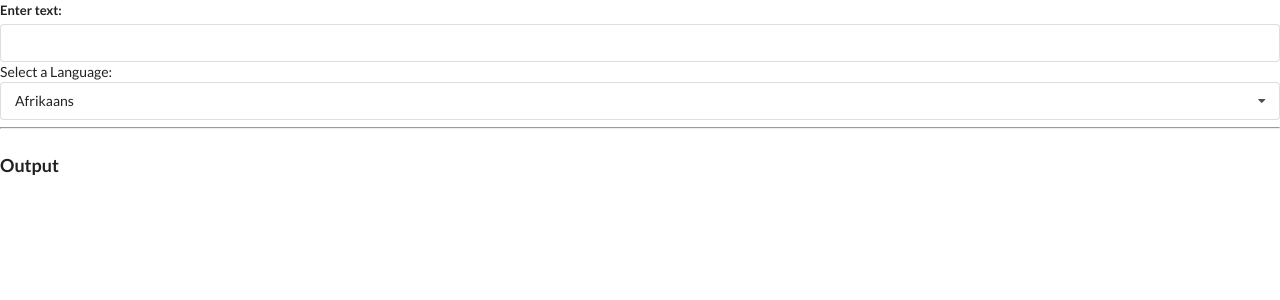
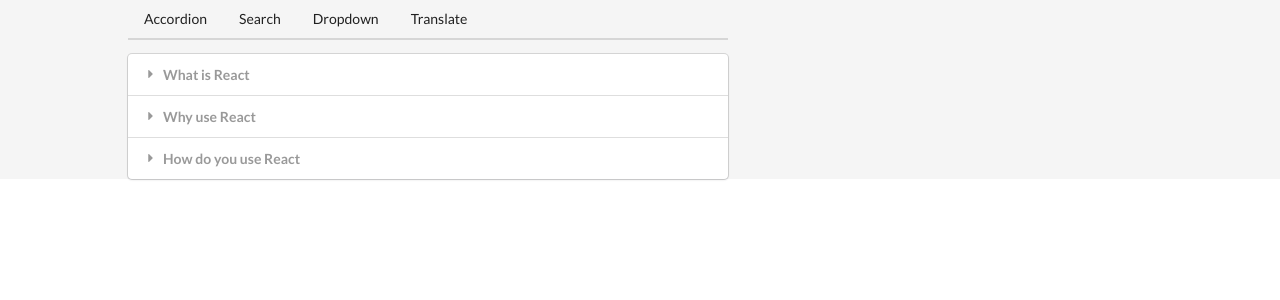
Before and after one commit to memiev/widgets-react, a React (Create React App) app: page / in a window 1280 px wide. Shown: the top 300 px of the page. Built offline with nearby package versions, Linux system fonts and the light colour scheme; no server answers.

Commit message:
ReadME update

```diff
--- a/public/index.html
+++ b/public/index.html
@@ -9,6 +9,8 @@
       name="description"
       content="Web site created using create-react-app"
     />
+
+    <link rel="stylesheet" href="./styles.css">
 
     <link rel="stylesheet" href="https://cdnjs.cloudflare.com/ajax/libs/semantic-ui/2.4.1/semantic.min.css" />
 
@@ -31,7 +33,9 @@
   </head>
   <body>
     <noscript>You need to enable JavaScript to run this app.</noscript>
-    <div id="root"></div>
+    <div class="container12">
+      <div id="root"></div>
+  </div>
     <!--
       This HTML file is a template.
       If you open it directly in the browser, you will see an empty page.
--- /dev/null
+++ b/public/styles.css
@@ -0,0 +1,9 @@
+#root{
+    display: flex;
+    width: 80%;
+    margin: 0 auto;
+}
+
+.container12{
+    background-color:rgb(245, 245, 245);
+}
--- a/src/App.js
+++ b/src/App.js
@@ -3,19 +3,21 @@
 import Search from './components/Search';
 import Dropdown from './components/Dropdown';
 import Translate from './components/Translate';
+import Route from './components/Route';
+import Header from './components/Header';
 
 const items = [
     {
         title: 'What is React',
-        content: 'React is front edn js framework'
+        content: 'React is front end JavaScript framework.'
     },
     {
         title: "Why use React",
-        content: 'React is favorite js lib among engineers'
+        content: 'React is favorite JavaScript library among engineers.'
     },
     {
         title: 'How do you use React',
-        content: 'I use React by creating components'
+        content: 'I use React by creating components.'
     }
 ];
 
@@ -36,21 +38,32 @@
 
 
 export default () => {
-    // const [selected, setSelected] = useState(options[0])
+    const [selected, setSelected] = useState(options[0])
 
     return (
         <div>
-            <Translate/>
+            <Header/>
+
+            <Route path='/'>
+                <Accordion items={items}/>
+            </Route>
+
+            <Route path='/search'>
+                <Search/>
+            </Route>
+
+            <Route path='/dropdown'>
+                <Dropdown
+                label='Select Color'
+                selected={selected}
+                onSelectedChange={setSelected}
+                options={options}/>
+            </Route>
+
+            <Route path='/translate'>
+                <Translate/>
+            </Route>
         </div>
     );
 
 };
-
-
-{/* <Dropdown
-selected={selected}
-onSelectedChange={setSelected}
-options={options}
-/> */}
-{/* <Search/> */}
-{/* <Accordion items={items}/> */}
--- /dev/null
+++ b/src/components/Header.js
@@ -0,0 +1,27 @@
+import React from 'react';
+import Link from './Link';
+
+const Header = () => {
+    return (
+        <div className='ui secondary pointing  menu '>
+
+            <Link href='/' className='item'>
+                Accordion
+            </Link>
+
+            <Link href='/search' className='item'>
+                Search
+            </Link>
+
+            <Link href='/dropdown' className='item'>
+                Dropdown
+            </Link>
+
+            <Link href='/translate' className='item'>
+                Translate
+            </Link>
+        </div>
+    );
+};
+
+export default Header;
--- /dev/null
+++ b/src/components/Link.js
@@ -0,0 +1,23 @@
+import React from 'react';
+
+const Link = ({ className, href, children }) => {
+
+    const onClick = (event) =>{
+
+        if (event.metaKey || event.ctrlKey){
+            return;
+        }
+        event.prevenDefault();
+        window.history.pushState( {}, '', href);
+
+        const navEvent = new PopStateEvent('popstate');
+        window.dispatchEvent(navEvent);
+    };
+    return (
+        <a onClick={onClick} className={className} href={href}>
+            {children}
+        </a>
+    );
+};
+
+export default Link;
--- /dev/null
+++ b/src/components/Route.js
@@ -0,0 +1,10 @@
+const Route = ({ path, children }) => {
+    return (
+        window.location.pathname === path
+        ? children
+        : null
+    );
+
+};
+
+export default Route;
--- a/src/components/Search.js
+++ b/src/components/Search.js
@@ -1,5 +1,4 @@
 import React, {useState, useEffect} from 'react';
-import axiox from 'axios';
 import axios from 'axios';
 
 
@@ -39,7 +38,9 @@
       }, [term]);
 
     const renderedReasults = results.map( (result) => {
-        return <div key={result.pageid} className='item'>
+
+      return (
+          <div key={result.pageid} className='item'>
               <div className="right floated content">
                   <a
                   className="ui button"
@@ -55,6 +56,7 @@
               <span dangerouslySetInnerHTML={{ __html:result.snippet}}></span>
               </div>
           </div>
+        );
     });
 
     return (
```
Also changed, not shown: 1 other file (tests, documents, lock files or other folders). Lines whose indentation alone changed are shown as unchanged.
